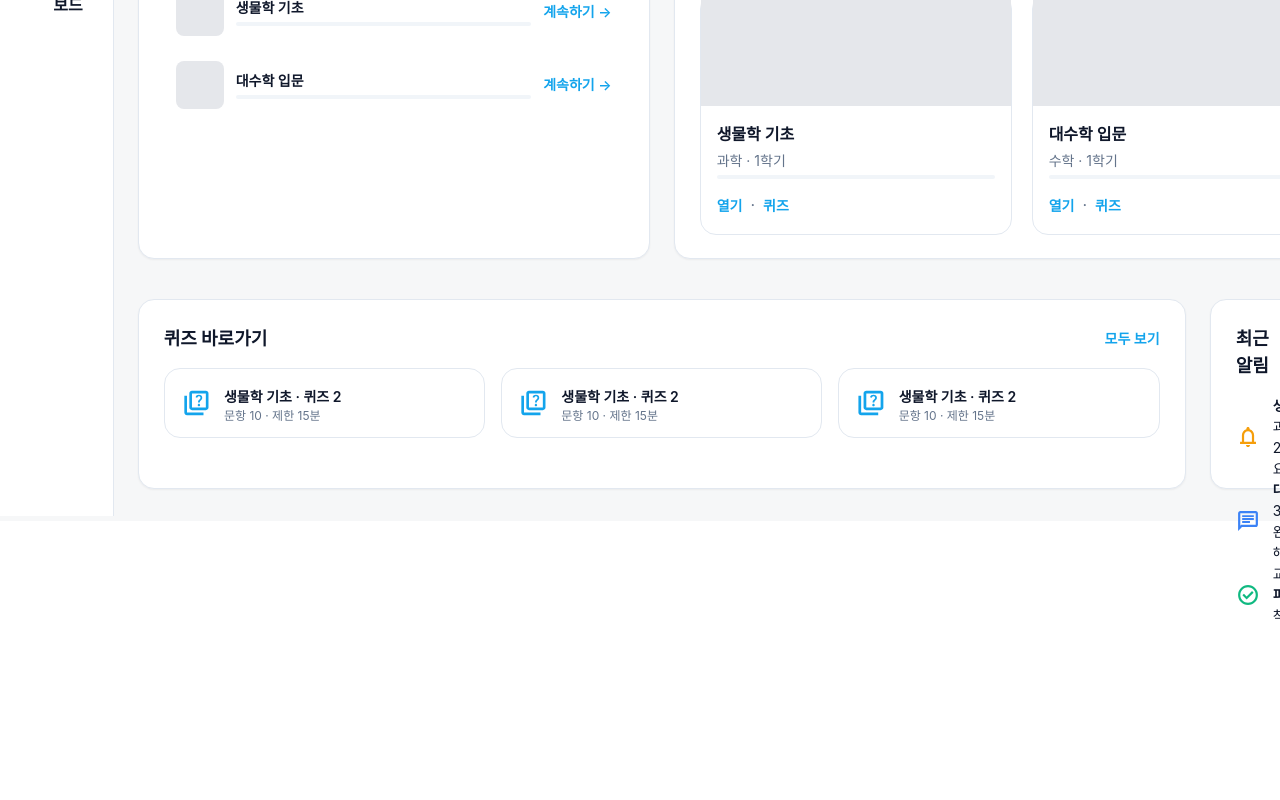
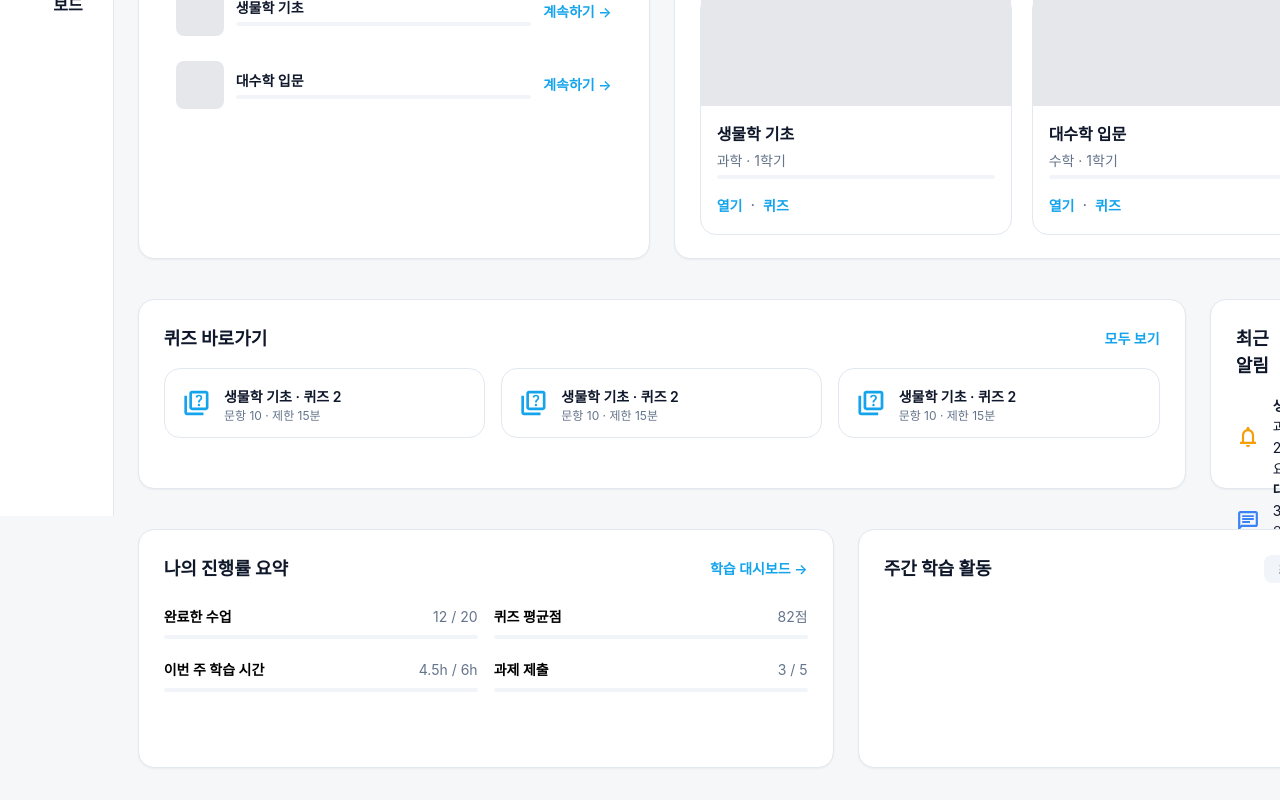
Before and after one commit to kw-ic-web/25-team-not-found, a React (Vite) app in the folder FE/: page /student in a window 1280 px wide. Shown: the part 284-1084 px from the top of the page. Before the commit the page ends 910 px from the top, so only its background shows below. Built offline with nearby package versions, Linux system fonts and the light colour scheme.

Commit message:
feat: StudentMain 나머지 메뉴 생성

```diff
--- /dev/null
+++ b/FE/src/components/student/main/MyProgressSummaryItem.jsx
@@ -0,0 +1,15 @@
+import DummyProgressBar from "../../DummyProgressBar";
+
+const MyProgressSummaryItem = ({ title, amount }) => {
+  return (
+    <div className="flex flex-col gap-[8px] flex-1 min-w-0">
+      <div className="flex justify-between">
+        <p className="font-semibold text-[14px]">{title}</p>
+        <p className="text-[14px] text-[#64748B]">{amount}</p>
+      </div>
+      <DummyProgressBar />
+    </div>
+  );
+};
+
+export default MyProgressSummaryItem;
--- a/FE/src/pages/student/StudentMain.jsx
+++ b/FE/src/pages/student/StudentMain.jsx
@@ -9,6 +9,7 @@ import {
   ic_check,
   ic_feedback,
 } from "../../assets/icons/student/main/recent_notice";
+import MyProgressSummaryItem from "../../components/student/main/MyProgressSummaryItem";
 
 const StudentMain = () => {
   const today = new Date();
@@ -141,6 +142,40 @@ const StudentMain = () => {
               </div>
             </RoundedBlock>
           </section>
+          <section className="flex gap-[24px]">
+            <RoundedBlock
+              className="flex-1 min-w-[512px] h-[238.5px]"
+              title="나의 진행률 요약"
+              rightElement={
+                <button className="text-[14px] text-[#13A4EC] font-semibold cursor-pointer">
+                  학습 대시보드 →
+                </button>
+              }
+            >
+              <div className="flex flex-col gap-[20px] mt-[24px]">
+                <div className="flex gap-[16px]">
+                  <MyProgressSummaryItem title="완료한 수업" amount="12 / 20" />
+                  <MyProgressSummaryItem title="퀴즈 평균점" amount="82점" />
+                </div>
+                <div className="flex gap-[16px]">
+                  <MyProgressSummaryItem
+                    title="이번 주 학습 시간"
+                    amount="4.5h / 6h"
+                  />
+                  <MyProgressSummaryItem title="과제 제출" amount="3 / 5" />
+                </div>
+              </div>
+            </RoundedBlock>
+            <RoundedBlock
+              className="w-[512px] h-[238.5px]"
+              title="주간 학습 활동"
+              rightElement={
+                <button className="w-[80px] h-[28px] bg-[#F1F5F9] rounded-[8px] text-[14px] text-[#475569]">
+                  최근 7일
+                </button>
+              }
+            />
+          </section>
         </section>
       </section>
     </main>
```
